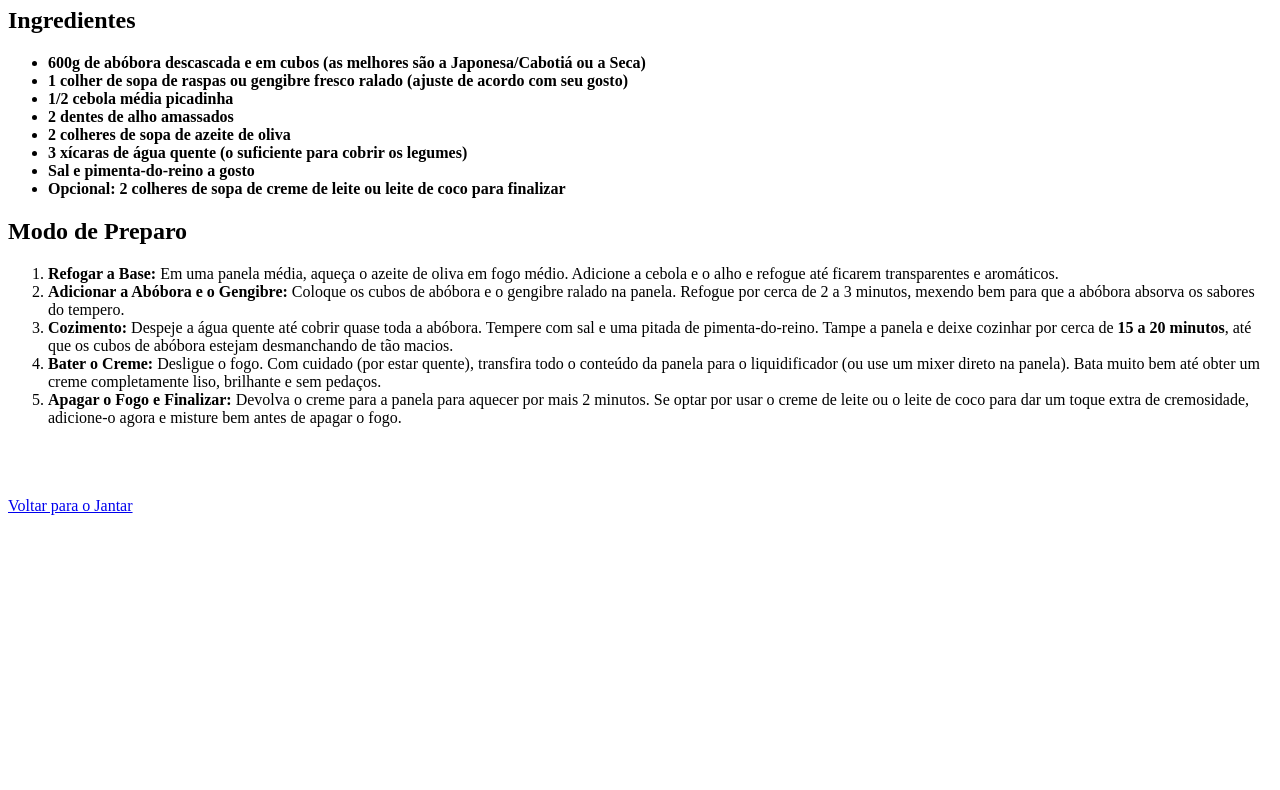
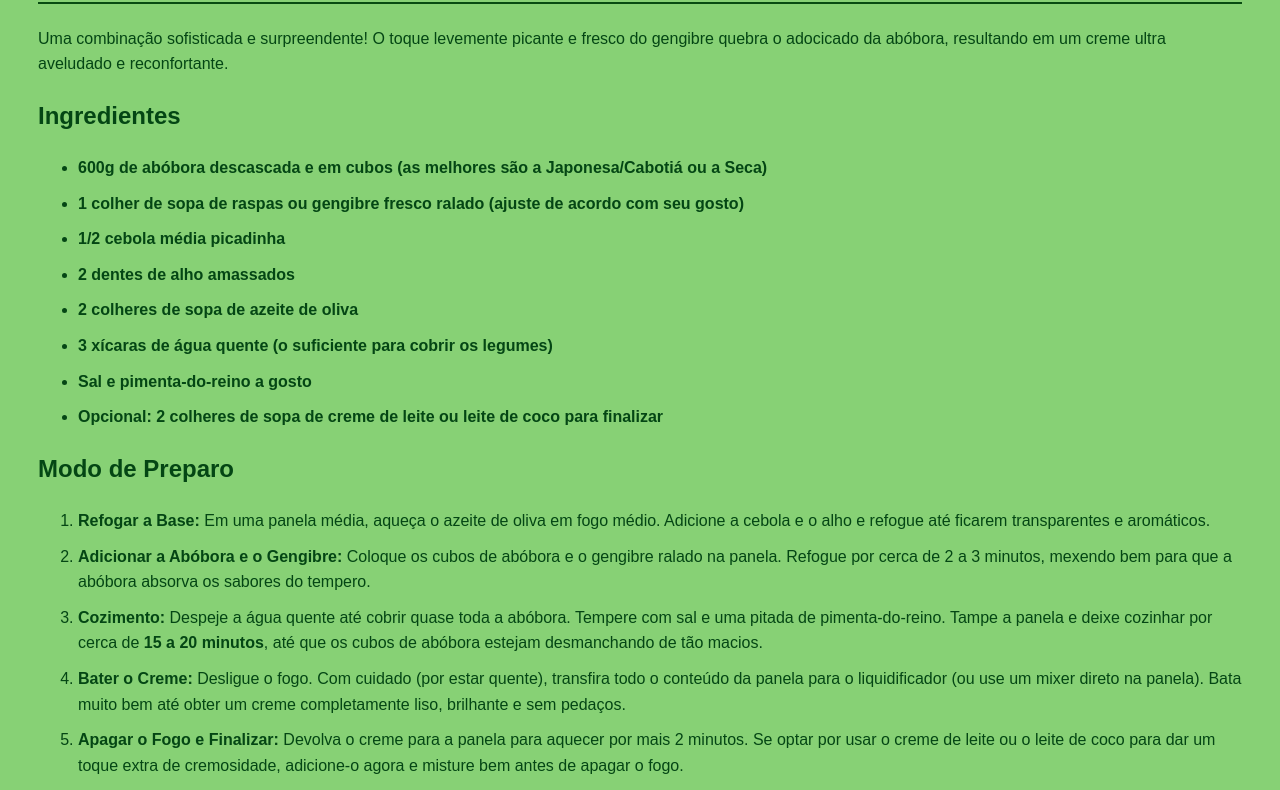
Before and after one commit to nicolycapete/receitas, a plain HTML site: page jantar/sopas/creme-abobora-gengibre.html in a window 1280 px wide. Shown: the part 97-887 px from the top of the page. Before the commit the page ends 800 px from the top, so only its background shows below. Drawn offline with Linux system fonts and the light colour scheme.

Commit message:
Include stylesheet link in creme-abobora-gengibre.html
Added a link to the stylesheet for better styling.

```diff
--- a/jantar/sopas/creme-abobora-gengibre.html
+++ b/jantar/sopas/creme-abobora-gengibre.html
@@ -2,6 +2,7 @@
     <meta charset="UTF-8">
     <meta name="viewport" content="width=device-width, initial-scale=1.0">
     <title>Creme de Abóbora com Gengibre</title>
+    <link rel="stylesheet" href="../../styles.css">
 </head>
 
 <body>
```
